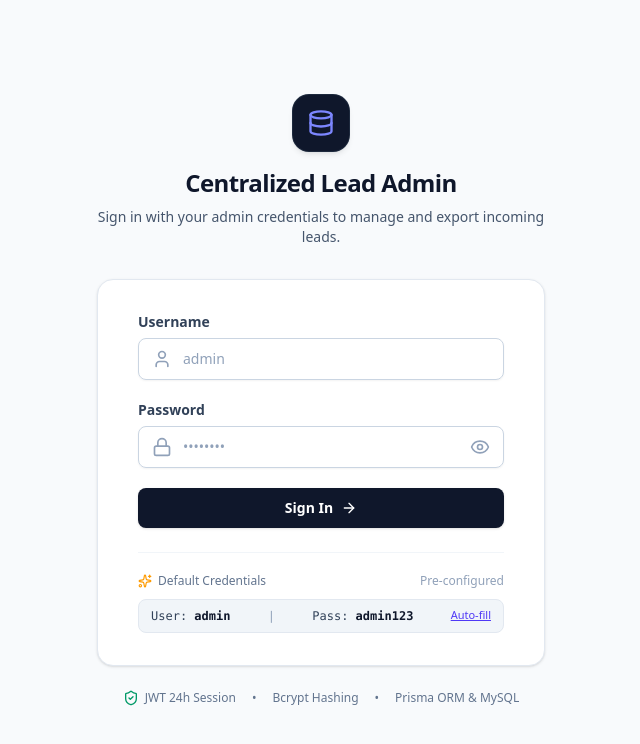
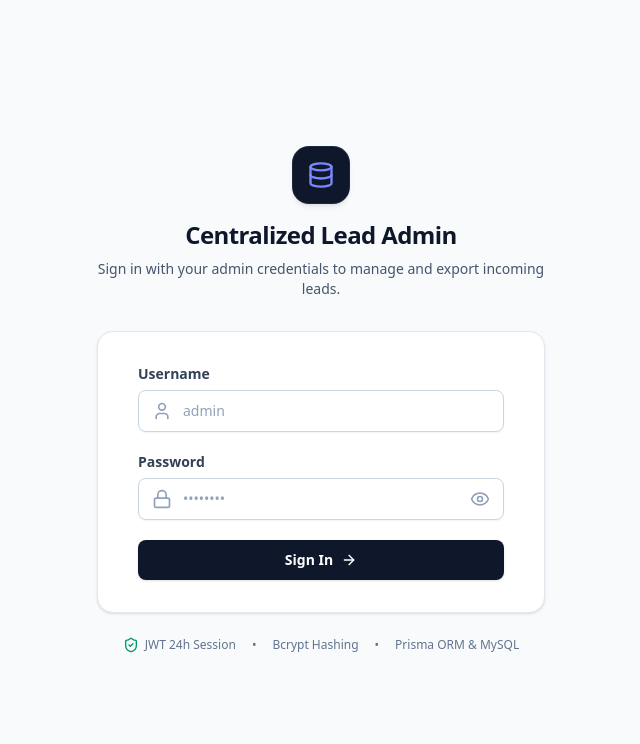
Before and after one commit to SharadWowevents/lead-dashboard, a React (Vite) app: page / in a window 1280 px wide. Shown: the top 744 px of the page, without its empty margins (319-959 px from the left). Built offline with nearby package versions, Linux system fonts and the light colour scheme.

Commit message:
Remove Auto fill

```diff
--- a/src/components/Login.tsx
+++ b/src/components/Login.tsx
@@ -147,7 +147,7 @@ export const Login: React.FC = () => {
           </form>
 
           {/* Quick Demo Credentials Assistant */}
-          <div className="mt-6 pt-5 border-t border-slate-100">
+          {/* <div className="mt-6 pt-5 border-t border-slate-100">
             <div className="flex items-center justify-between text-xs text-slate-500 mb-2.5 font-medium">
               <span className="inline-flex items-center gap-1.5">
                 <Sparkles className="w-3.5 h-3.5 text-amber-500" />
@@ -166,7 +166,7 @@ export const Login: React.FC = () => {
               <span>Pass: <strong className="text-slate-900 font-semibold">admin123</strong></span>
               <span className="text-indigo-600 font-sans font-medium text-[11px] underline">Auto-fill</span>
             </button>
-          </div>
+          </div> */}
         </div>
 
         {/* Security / System Footer info */}
```
